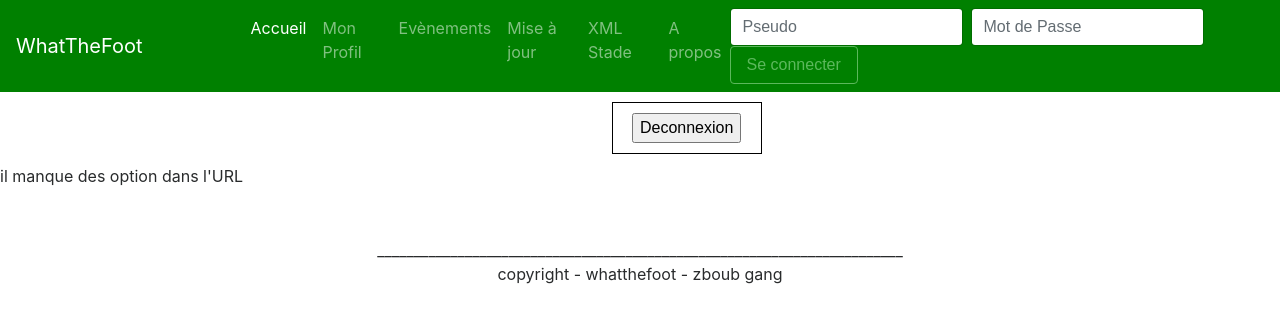
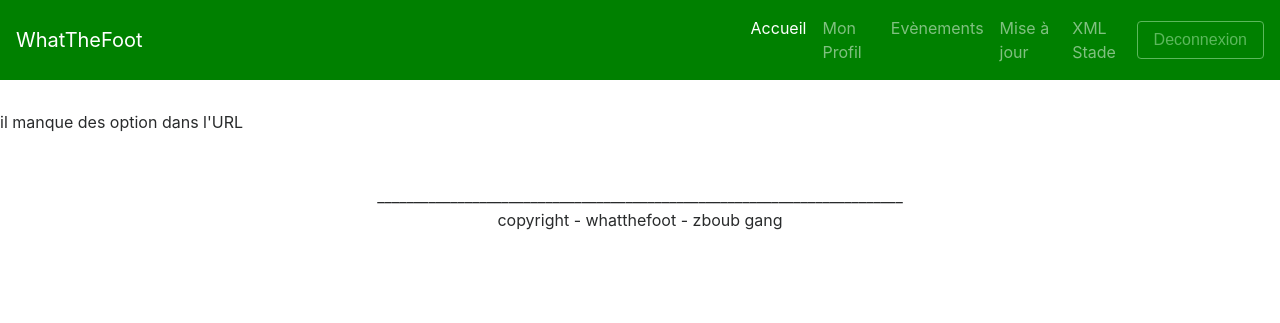
Before and after one commit to AdrienBorde/ProjetPHP, a PHP site: page /pageProfil.php in a window 1280 px wide. Shown: the top 323 px of the page. Run offline with PHP 8.4, Linux system fonts and the light colour scheme; the visitor is signed in with stand-in values (Sample User, id 1); some libraries are stand-ins or nearby versions.

Commit message:
Improve v2

```diff
--- a/CONTROLEUR/controleur_connexion.php
+++ b/CONTROLEUR/controleur_connexion.php
@@ -18,7 +18,7 @@
 
             }
             //si ils sont mauvais on active le message d'erreur sur la vue
-            else   echo "mauvais pseudo ou mauvais mot de passe";
+            else   echo "Mauvais pseudo ou mauvais mot de passe";
 
         }
 
--- a/VUE/deconnexion.php
+++ b/VUE/deconnexion.php
@@ -1,7 +1,51 @@
-<div class="col-1 mx-auto">
-	<form action="index.php" method="post" id="deconnexion">
-		<input type="submit" value="Deconnexion" name="deco"/>
-	</form>
-</div>
+<!-- Affiche de la navbar lorsque aucun utilisateur n'est connecté -->
+<nav class="navbar my-nav navbar-toggleable-md navbar-inverse" style="background-color: green; margin-bottom: 30px;">
+        <button class="navbar-toggler navbar-toggler-right" type="button" data-toggle="collapse" data-target="#navbarSupportedContent" aria-controls="navbarSupportedContent" aria-expanded="false" aria-label="Toggle navigation">
+         <span class="navbar-toggler-icon"></span>
+        </button>
 
+        <a class="navbar-brand" id="whatthefoot" href="#">WhatTheFoot</a>
+     <!-- Menu de la Navbar -->
+        <div class="collapse navbar-collapse menu-nav" id="navbarSupportedContent">
+            <ul class="navbar-nav mr-auto">
+                  <li class="nav-item active">
+                    <a class="nav-link" href="index.php">Accueil <span class="sr-only">(current)</span></a> <!-- Lien Accueil -->
+                  </li>
+                  <li class="nav-item">
+                    <a class="nav-link" href="<?php
+                                        if (isset($_SESSION['pseudo']))
+                                        echo "pageProfil.php?pseudo=" . $_SESSION['pseudo'] /* Lien Profil */
+                                        ?> ">Mon Profil</a>
+                  </li>
+                  <li class="nav-item">
+                    <a class="nav-link " href="<?php
+                                        if (isset($_SESSION['pseudo'])) /* Lien Evènements */
+                                        echo "pageEvent.php"
+                                        ?> ">Evènements</a>
+                  </li>
+                  <li class="nav-item">
+                    <a class="nav-link " href="<?php
+                                        if (isset($_SESSION['pseudo'])) /* Lien Mise à jour des stades */
+                                        echo "xml_parser.php"
+                                        ?> ">Mise à jour</a>
+                  </li>
+                  <li class="nav-item">
+                    <a class="nav-link " href="<?php
+                                        if (isset($_SESSION['pseudo'])) /* Lien XML */
+                                        echo "marker.xml"
+                                        ?> ">XML Stade</a>
+                  </li>
+            </ul>
+				    <!-- Formulaire/Bouton de déconnexion -->
+				    <form class="form-inline my-2 my-lg-0"  action="index.php" method="post" id="deconnexion">
+					      <button class="btn btn-outline-success my-2 my-sm-0" type="submit" name="deco" value="Deconnexion">Deconnexion</button>
+				    </form>
+
+				    <!-- <form action="index.php" method="post" id="connexion">
+		                            Pseudo : <input type="text" name="pseudo">
+		                            Mot de passe : <input type="password" name="mdp">
+		                            <input type="submit" name="connexion" value="Valider">
+		                        </form> -->
+		</div>
+</nav>
 </header>
--- a/VUE/header.php
+++ b/VUE/header.php
@@ -12,51 +12,3 @@
         <title>WHAT THE FOOT</title>
     </head>
     <body>
-        <!-- navbar -->
-<nav class="navbar my-nav navbar-toggleable-md navbar-inverse" style="background-color: green;">
-  <button class="navbar-toggler navbar-toggler-right" type="button" data-toggle="collapse" data-target="#navbarSupportedContent" aria-controls="navbarSupportedContent" aria-expanded="false" aria-label="Toggle navigation">
-    <span class="navbar-toggler-icon"></span>
-  </button>
-
- 	 <a class="navbar-brand" id="whatthefoot" href="#">WhatTheFoot</a>
-
-  <div class="collapse navbar-collapse" id="navbarSupportedContent">
-		    <ul class="navbar-nav mr-auto">
-			      <li class="nav-item active">
-			        <a class="nav-link" href="index.php">Accueil <span class="sr-only">(current)</span></a>
-			      </li>
-			      <li class="nav-item">
-			        <a class="nav-link" href="<?php
-                                        if (isset($_SESSION['pseudo']))
-                                        echo "pageProfil.php?pseudo=" . $_SESSION['pseudo']
-                                        ?> ">Mon Profil</a>
-			      </li>
-			      <li class="nav-item">
-			        <a class="nav-link " href="<?php
-                                        if (isset($_SESSION['pseudo']))
-                                        echo "pageEvent.php"
-                                        ?> ">Evènements</a>
-			      </li>
-			      <li class="nav-item">
-			        <a class="nav-link " href="<?php
-                                        if (isset($_SESSION['pseudo']))
-                                        echo "xml_parser.php"
-                                        ?> ">Mise à jour</a>
-			      </li>
-			      <li class="nav-item">
-			        <a class="nav-link " href="<?php
-                                        if (isset($_SESSION['pseudo']))
-                                        echo "marker.xml"
-                                        ?> ">XML Stade</a>
-			      </li>
-			      <li class="nav-item">
-			        <a class="nav-link " href="#">A propos</a>
-			      </li>
-		    </ul>
-		    <form class="form-inline my-2 my-lg-0"  action="pageProfil.php" >
-			      <input class="form-control mr-sm-2" type="text" placeholder="Pseudo" name="pseudo">
-			      <input class="form-control mr-sm-2" type="text" placeholder="Mot de Passe" name="pseudo">
-			      <button class="btn btn-outline-success my-2 my-sm-0" type="submit">Se connecter</button>
-		    </form>
-	  </div>
-</nav>
--- a/css/style.css
+++ b/css/style.css
@@ -5,7 +5,7 @@ body, html {
 }
 
 #menu, #banniere_image, #formevent, #sug_event, #map,
-#sug_amis, #dernier_match, #amis, #connexion, #deconnexion, #inscription, #inscript,
+#sug_amis, #dernier_match, #amis, #inscription, #inscript,
  #liste_amis, table, td, th, #amis, #profil, #formmodifevent {
 	border: 1px solid black;
 	margin: 10px;
@@ -15,6 +15,7 @@ body, html {
 	color: black;
 }
 
+
 #titre_principal
 {
 	text-align: center;
@@ -23,6 +24,10 @@ body, html {
 	padding-top: 40px;
 }
 
+.menu-nav
+{
+	margin-left: 500px;
+}
 
 
 #whatthefoot
@@ -30,18 +35,6 @@ body, html {
 	margin-right: 100px;
 }
 
-header
-{
-	background-color: green;
-}
-
-#inscript {
-	width: 150px;
-}
-
-#deconnexion {
-	width: 150px;
-}
 
 #menu ul, li {
 	text-decoration: none;
```
Also changed, not shown: VUE/connexion.php (+47 -17 lines), VUE/inscription.php (+32 -13 lines).
